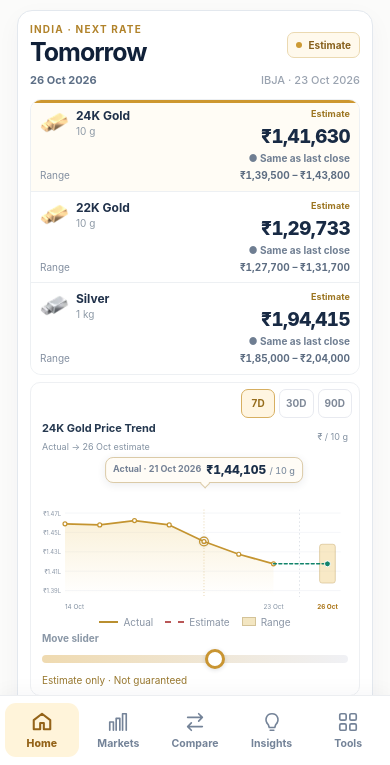
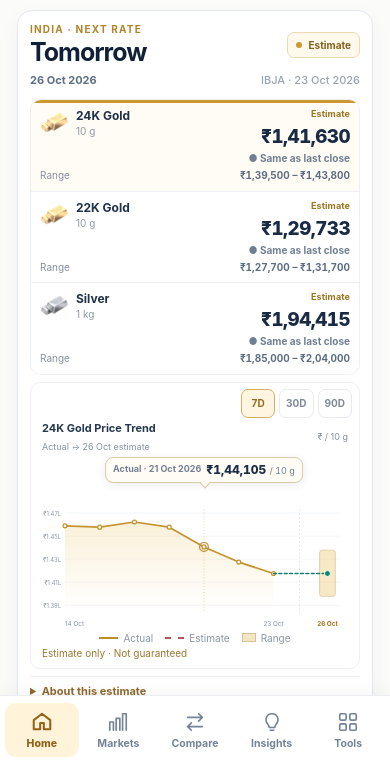
Before and after one commit to Vignesh-S-GitHub/Next-Rate, a plain HTML site: page index.html in a window 390 px wide. Both pictures are taken after a click on the icon 195 px from the left and 630 px from the top of the page. Shown: the part 78-843 px from the top of the page. Drawn offline with Linux system fonts and the light colour scheme.

Commit message:
Remove chart date slider and slightly enlarge mobile trend plot

```diff
--- a/chart-ui.js
+++ b/chart-ui.js
@@ -1,7 +1,7 @@
 /* Interactive IBJA chart UI.
  * Retains the original gold line, shaded actual area, dashed estimate and
  * gold forecast band. Values come only from dated published JSON observations.
- * SVG supports tap, keyboard arrows; scrubber allows exact 30D/90D access. */
+ * SVG supports point taps and keyboard arrows for 7D/30D/90D history. */
 (function(root){
 'use strict';
 const Model=root.NextRateChart ||
@@ -34,18 +34,17 @@
  const name={gold24:'24K Gold',gold22:'22K Gold',silver:'Silver 999'}[ctx.metal];
  const n=rows.length,last=rows[n-1];
  const selected=Model.indexForDate(rows,ctx.selectedDate,ctx.forecast.target_date);
- const point=Model.displayPoint(rows,ctx.forecast,ctx.metal,selected);
  const smallest=Math.min(...rows.map(x=>x.value),d.low,d.estimate);
  const largest=Math.max(...rows.map(x=>x.value),d.high,d.estimate);
  const margin=Math.max((largest-smallest)*.12,largest*.003);
  const floor=smallest-margin,ceil=largest+margin;
- const y=v=>205-((v-floor)/(ceil-floor))*158;
+ const y=v=>235-((v-floor)/(ceil-floor))*188;
  const x0=Model.X_FIRST,xEnd=Model.X_LAST,xPred=Model.X_PROJECTION;
  const pts=rows.map((r,i)=>({...r,x:Model.xForIndex(i,n),y:y(r.value)}));
  const color=ctx.metal==='silver'?'#7d8d9f':'#c49430';
  const fillColor=ctx.metal==='silver'?'#c7d0d9':'#efcf80';
  const line=pts.map((p,i)=>(i?'L':'M')+p.x.toFixed(1)+' '+p.y.toFixed(1)).join(' ');
- const pathFill=line+' L'+xEnd+' 214 L'+x0+' 214 Z';
+ const pathFill=line+' L'+xEnd+' 249 L'+x0+' 249 Z';
  const valLabel=v=>v>=100000?'₹'+(v/100000).toFixed(2)+'L':v>=1000?'₹'+(v/1000).toFixed(1)+'K':ctx.price(v);
  const axis=[0,.25,.5,.75,1].map(f=>{
   const v=floor+(ceil-floor)*f,yy=y(v);
@@ -68,7 +67,7 @@
  return '<div class="market-chart-title"><div><strong>'+name+' Price Trend</strong>'+
   '<span>Actual → '+isoLabel(ctx.forecast.target_date)+' estimate</span></div>'+
   '<span class="market-chart-metadata">₹ / '+(ctx.metal==='silver'?'kg':'10 g')+'</span></div>'+
-  '<div class="chart-plot" data-chart-plot><svg class="market-trend-svg chart-interactive" data-chart-svg viewBox="0 0 640 257" tabindex="0" role="group"'+
+  '<div class="chart-plot" data-chart-plot><svg class="market-trend-svg chart-interactive" data-chart-svg viewBox="0 0 640 290" tabindex="0" role="group"'+
   ' aria-label="'+name+' actual dated IBJA close. Arrow keys explore dates; the dashed line is an unconfirmed estimate for '+
   forecastText+'.">'+
   '<defs><linearGradient id="market-actual-fill" x1="0" y1="0" x2="0" y2="1">'+
@@ -78,7 +77,7 @@
   '<path d="'+pathFill+'" fill="url(#market-actual-fill)" pointer-events="none"/>'+
   '<path d="'+line+'" fill="none" stroke="'+color+'" stroke-width="3.5" stroke-linejoin="round" stroke-linecap="round" pointer-events="none"/>'+
   candles+
-  '<line x1="533" y1="40" x2="533" y2="218" stroke="#bbc3cf" stroke-width="1" stroke-dasharray="3 5" pointer-events="none"/>'+
+  '<line x1="533" y1="40" x2="533" y2="250" stroke="#bbc3cf" stroke-width="1" stroke-dasharray="3 5" pointer-events="none"/>'+
   '<rect class="chart-range-band" data-chart-point="'+n+'" x="'+(xPred-16)+'" y="'+bandY.toFixed(1)+
     '" width="32" height="'+bandH.toFixed(1)+'" rx="5" fill="'+fillColor+
     '" fill-opacity=".45" stroke="#c7ac70" stroke-width="1"/>'+
@@ -90,55 +89,50 @@
    '<title>Estimate · '+forecastText+' · '+fmt(ctx,d.estimate)+'</title></circle>'+
   hits+
   '<line data-chart-hairline class="chart-inspect-hairline" x1="'+selX.toFixed(1)+'" x2="'+selX.toFixed(1)+
-    '" y1="40" y2="218" stroke="'+color+'" stroke-dasharray="2 4" stroke-width="1.4" pointer-events="none"/>'+
+    '" y1="40" y2="250" stroke="'+color+'" stroke-dasharray="2 4" stroke-width="1.4" pointer-events="none"/>'+
   '<circle data-chart-ring class="chart-inspect-ring" cx="'+selX.toFixed(1)+'" cy="'+selY.toFixed(1)+
     '" r="9" fill="none" stroke="'+(selected===n?'#b67c22':color)+'" stroke-width="2.5" pointer-events="none"/>'+
-  '<text x="'+x0+'" y="242" font-size="13" fill="#8492a3">'+isoLabel(rows[0].date)+'</text>'+
-  '<text x="'+xEnd+'" y="242" text-anchor="middle" font-size="13" fill="#8492a3">'+isoLabel(last.date)+'</text>'+
-  '<text x="'+xPred+'" y="242" text-anchor="middle" font-size="13" font-weight="700" fill="#aa7416">'+isoLabel(ctx.forecast.target_date)+'</text></svg><div class="chart-point-tooltip" data-chart-tooltip role="status" aria-live="polite" aria-atomic="true" hidden></div></div>'+
+  '<text x="'+x0+'" y="278" font-size="13" fill="#8492a3">'+isoLabel(rows[0].date)+'</text>'+
+  '<text x="'+xEnd+'" y="278" text-anchor="middle" font-size="13" fill="#8492a3">'+isoLabel(last.date)+'</text>'+
+  '<text x="'+xPred+'" y="278" text-anchor="middle" font-size="13" font-weight="700" fill="#aa7416">'+isoLabel(ctx.forecast.target_date)+'</text></svg><div class="chart-point-tooltip" data-chart-tooltip role="status" aria-live="polite" aria-atomic="true" hidden></div></div>'+
   '<div class="market-legend"><span><i class="market-legend-line"></i>Actual</span>'+
    '<span><i class="market-legend-dash"></i>Estimate</span>'+
    '<span><i class="market-legend-band"></i>Range</span></div>'+
 
-  '<div class="chart-date-controls"><label class="chart-date-label"><span>Move slider</span>'+
-  '<input type="range" data-chart-slider min="0" max="'+n+'" step="1" value="'+selected+
-  '" aria-label="Choose an actual date or forecast" aria-valuetext="'+
-  (point.kind==='prediction'?'Estimate ':'Actual ')+ctx.sourceDate(point.date)+' '+fmt(ctx,point.value)+'"></label></div>'+
   '<p class="chart-key">Estimate only · Not guaranteed</p>';
 }
 function wire(container,ctx,onSelectedDate){
  if(!container)return;
  const svg=container.querySelector('[data-chart-svg]');
- const slider=container.querySelector('[data-chart-slider]');
  const tooltip=container.querySelector('[data-chart-tooltip]');
  const plot=container.querySelector('[data-chart-plot]');
- if(!svg||!slider||!tooltip||!plot)return;
+ if(!svg||!tooltip||!plot)return;
  const {d,rows}=prepare(ctx),n=rows.length;
  if(!d||n<2)return;
  const hair=svg.querySelector('[data-chart-hairline]'),ring=svg.querySelector('[data-chart-ring]');
  const low=Math.min(...rows.map(x=>x.value),d.low,d.estimate);
  const high=Math.max(...rows.map(x=>x.value),d.high,d.estimate);
  const margin=Math.max((high-low)*.12,high*.003);
- const y=v=>205-((v-(low-margin))/(high-low+margin*2))*158;
+ const y=v=>235-((v-(low-margin))/(high-low+margin*2))*188;
  const color=ctx.metal==='silver'?'#7d8d9f':'#c49430';
+ let currentIndex=Model.indexForDate(rows,ctx.selectedDate,ctx.forecast.target_date);
  function choose(index){
   const i=Model.clampIndex(index,n),point=Model.displayPoint(rows,ctx.forecast,ctx.metal,i);
   if(!point)return;
+  currentIndex=i;
   onSelectedDate(point.date);
   tooltip.innerHTML=insightHtml(point,ctx);
   if(root.NextRateI18n)root.NextRateI18n.apply(tooltip,ctx.language);
   tooltip.hidden=false;
   const chartRect=svg.getBoundingClientRect(),plotRect=plot.getBoundingClientRect();
   const pointX=chartRect.left-plotRect.left+Model.xForIndex(i,n)*chartRect.width/640;
-  const pointY=chartRect.top-plotRect.top+y(point.value)*chartRect.height/257;
+  const pointY=chartRect.top-plotRect.top+y(point.value)*chartRect.height/290;
   const pos=tooltipPosition(pointX,pointY,plotRect.width,plotRect.height,
     tooltip.offsetWidth,tooltip.offsetHeight);
   tooltip.style.left=pos.left.toFixed(1)+'px';
   tooltip.style.top=pos.top.toFixed(1)+'px';
   tooltip.style.setProperty('--chart-arrow-x',pos.arrowX.toFixed(1)+'px');
   tooltip.dataset.placement=pos.placement;
-  slider.value=i;
-  slider.setAttribute('aria-valuetext',(point.kind==='prediction'?'Estimate ':'Actual ')+ctx.sourceDate(point.date)+' '+fmt(ctx,point.value));
   const x=Model.xForIndex(i,n);
   hair.setAttribute('x1',x.toFixed(1));hair.setAttribute('x2',x.toFixed(1));
   ring.setAttribute('cx',x.toFixed(1));ring.setAttribute('cy',y(point.value).toFixed(1));
@@ -154,9 +148,8 @@
  svg.addEventListener('keydown',ev=>{
   if(!['ArrowLeft','ArrowRight','Home','End'].includes(ev.key))return;
   ev.preventDefault();
-  choose(ev.key==='Home'?0:ev.key==='End'?n:Number(slider.value)+(ev.key==='ArrowRight'?1:-1));
+  choose(ev.key==='Home'?0:ev.key==='End'?n:currentIndex+(ev.key==='ArrowRight'?1:-1));
  });
- slider.addEventListener('input',()=>choose(Number(slider.value)));
 }
 const api=Object.freeze({render,wire,insightHtml,tooltipPosition});
 if(typeof module!=='undefined'&&module.exports)module.exports=api;
--- a/index.html
+++ b/index.html
@@ -1,4 +1,4 @@
-<!doctype html><html lang="en-IN"><head><meta charset="utf-8"><meta name="viewport" content="width=device-width,initial-scale=1,viewport-fit=cover"><meta name="theme-color" content="#ffffff"><meta name="description" content="NextRate — Indian gold and silver price dashboard and market insights"><title>NextRate</title><link rel="icon" type="image/png" href="./assets/nextrate-icon.png"><link rel="stylesheet" href="./styles.css?v=20261025-visual-insights1"><link rel="stylesheet" href="./features.css?v=20261025-official-sources1"><script src="./weights.js?v=20261025-theme2" defer></script><script src="./buy-options.js?v=20261025-shop1" defer></script><script src="./i18n.js?v=20261025-visual-insights1" defer></script><script src="./source-logos.js?v=20261025-official-sources1" defer></script><script src="./features-core.js?v=20261025-tools2" defer></script><script src="./features.js?v=20261025-official-sources1" defer></script><script src="./chart-interaction.js?v=20261025-chart1" defer></script><script src="./chart-ui.js?v=20261025-compact1" defer></script><script src="./app.js?v=20261025-visual-insights1" defer></script></head><body>
+<!doctype html><html lang="en-IN"><head><meta charset="utf-8"><meta name="viewport" content="width=device-width,initial-scale=1,viewport-fit=cover"><meta name="theme-color" content="#ffffff"><meta name="description" content="NextRate — Indian gold and silver price dashboard and market insights"><title>NextRate</title><link rel="icon" type="image/png" href="./assets/nextrate-icon.png"><link rel="stylesheet" href="./styles.css?v=20261025-chart-large1"><link rel="stylesheet" href="./features.css?v=20261025-official-sources1"><script src="./weights.js?v=20261025-theme2" defer></script><script src="./buy-options.js?v=20261025-shop1" defer></script><script src="./i18n.js?v=20261025-visual-insights1" defer></script><script src="./source-logos.js?v=20261025-official-sources1" defer></script><script src="./features-core.js?v=20261025-tools2" defer></script><script src="./features.js?v=20261025-official-sources1" defer></script><script src="./chart-interaction.js?v=20261025-chart1" defer></script><script src="./chart-ui.js?v=20261025-chart-large1" defer></script><script src="./app.js?v=20261025-visual-insights1" defer></script></head><body>
 <svg class="sprite" xmlns="http://www.w3.org/2000/svg" aria-hidden="true">
 <symbol id="i-home" viewBox="0 0 24 24"><path d="m3 10 9-7 9 7v10H14v-7h-4v7H3Z"/></symbol>
 <symbol id="i-markets" viewBox="0 0 24 24"><path d="M3 21V12h4v9m3 0V8h4v13m3 0V3h4v18"/></symbol>
--- a/styles.css
+++ b/styles.css
@@ -709,12 +709,6 @@
 .chart-inspect-kind.is-prediction{color:#976b22}
 .chart-tooltip-price{font-size:13px;font-weight:800;color:#1a2e48;font-variant-numeric:tabular-nums}
 .chart-tooltip-price small{font-size:9px;color:#8190a2;font-weight:500}
-.chart-date-controls{display:block;margin:4px 4px 2px}
-.chart-date-label{flex:1;display:flex;flex-direction:column;gap:5px;min-width:0}
-.chart-date-label>span{font-size:10px;color:#8a97a6;font-weight:650}
-.chart-date-label input[type=range]{appearance:none;-webkit-appearance:none;width:100%;height:8px;min-height:8px;margin:6px 0 8px;background:linear-gradient(90deg,#efdab0,#f0f1f5);border-radius:8px;accent-color:#c29131;cursor:pointer}
-.chart-date-label input[type=range]::-webkit-slider-thumb{-webkit-appearance:none;width:20px;height:20px;background:#fff;border:3px solid #c99532;border-radius:50%;box-shadow:0 1px 4px rgba(40,45,60,.16)}
-.chart-date-label input[type=range]::-moz-range-thumb{width:15px;height:15px;background:#fff;border:3px solid #c99532;border-radius:50%}
 .chart-key{margin:3px 4px 1px;font-size:10px;line-height:1.3;color:#98782f}
 .chart-key b{color:#9a752e}
 .forecast-prediction-label{font-size:10px;font-weight:700;color:#9b741f;letter-spacing:.1px;margin-bottom:2px}
```
Also changed, not shown: tests/chart-interaction.test.cjs (+9 -5 lines), tests/ui-controls.test.cjs (+1 -1 lines), tests/ui-forecast.test.cjs (+3 -2 lines).
